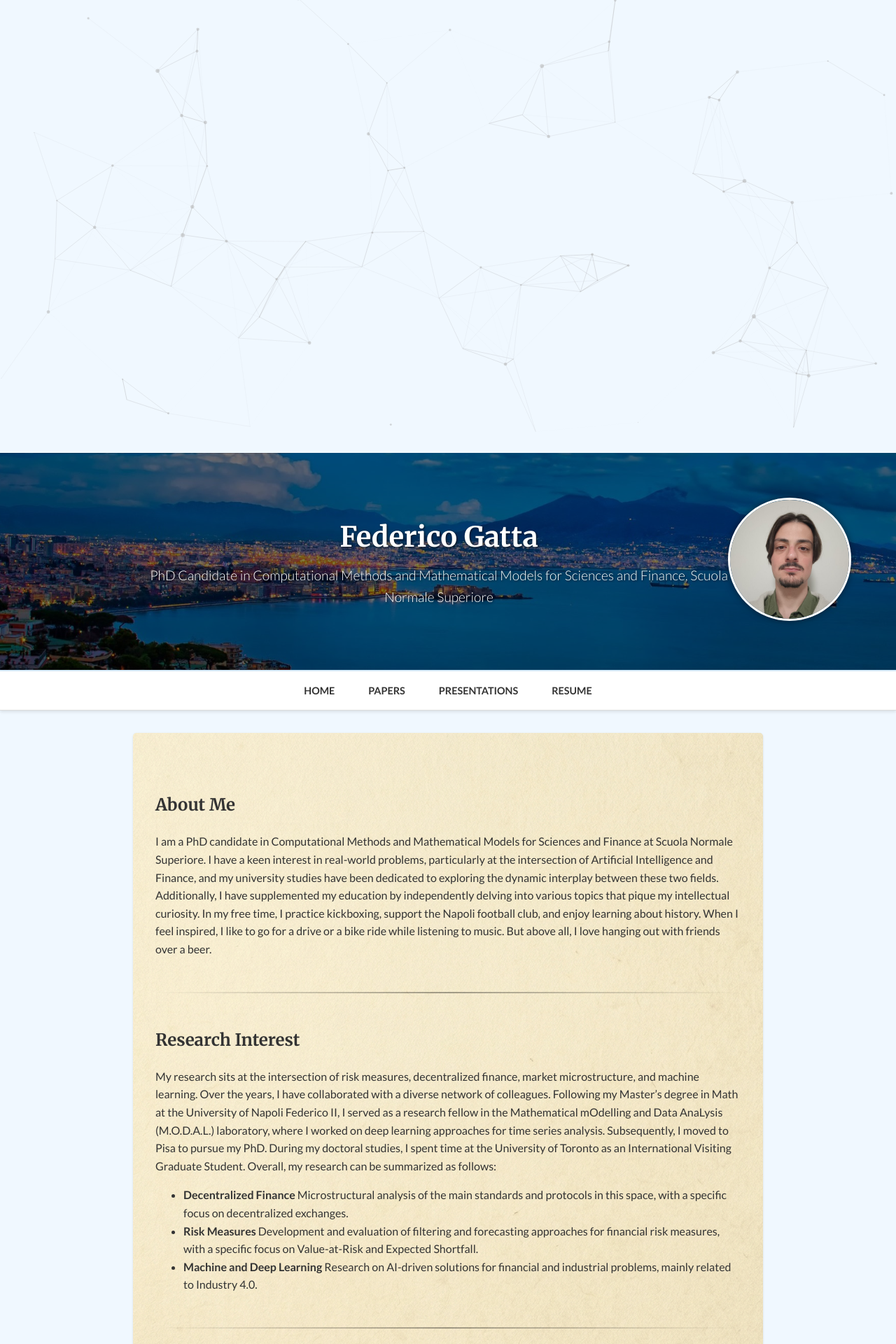
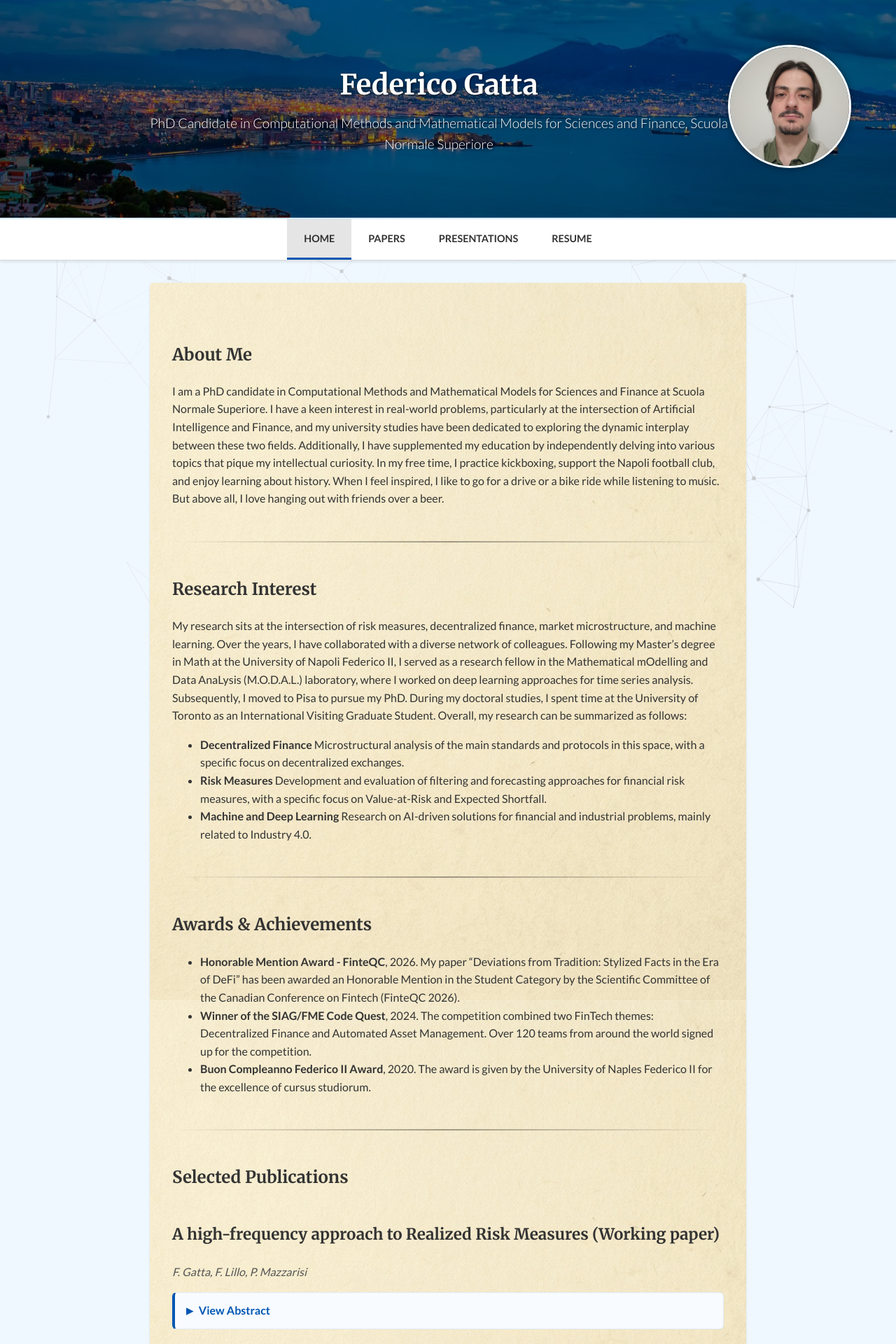
Before and after one commit to fede-gatta/fede-gatta.github.io, a Jekyll site: the page built from index.md, in a window 1280 px wide. Shown: the top 1920 px of the page at 70% size. Built offline with Jekyll 4.4.1, drawn with Linux system fonts in a browser that asks for light colours; our own code applies the rules of GitHub Pages for plain Markdown files.

Commit message:
Restore all accidentally deleted CSS blocks and preserve mobile header image

```diff
--- a/assets/css/style.scss
+++ b/assets/css/style.scss
@@ -43,6 +43,11 @@ a {
   max-width: $content-width;
   margin: 0 auto;
   padding: 0 1.5rem;
+  box-sizing: border-box;
+
+  @media (max-width: 768px) {
+    padding: 0 1rem;
+  }
 }
 
 // -----------------------------------------------------------------------------
@@ -118,6 +123,8 @@ a {
   background-color: $white;
   box-shadow: 0 2px 4px rgba(0,0,0,0.1);
   border-bottom: 1px solid #ddd;
+  position: relative;
+  z-index: 10; // Ensure dropdown stays above page-content
 
   .nav-list {
     list-style: none;
@@ -143,6 +150,22 @@ a {
         background-color: #f9f9f9;
         text-decoration: none;
       }
+
+      &.active {
+        background-color: #e5e5e5;
+        border-bottom: 3px solid $link-color;
+      }
+    }
+  }
+
+  // Mobile specific overrides for Navigation
+  @media (max-width: 768px) {
+    .nav-list {
+      flex-wrap: wrap;
+    }
+    .nav-item > a {
+      padding: 0.8rem 0.8rem;
+      font-size: 0.8rem;
     }
   }
 
@@ -191,6 +214,11 @@ a {
   padding: 2rem;
   box-shadow: 0 1px 3px rgba(0,0,0,0.1);
   border-radius: 5px;
+  box-sizing: border-box; // Prevents padding from causing horizontal overflow
+
+  @media (max-width: 768px) {
+    padding: 1.5rem 1rem; // Reduce padding on mobile
+  }
 }
 
 // -----------------------------------------------------------------------------
@@ -354,3 +382,31 @@ hr {
   from { opacity: 0; transform: translateY(-5px); }
   to { opacity: 1; transform: translateY(0); }
 }
+
+// -----------------------------------------------------------------------------
+// Interactive Particle Background
+// -----------------------------------------------------------------------------
+#particles-js {
+  position: fixed;
+  width: 100%;
+  height: 100%;
+  top: 0;
+  left: 0;
+  z-index: -1; // Keep it perfectly behind all text and content
+  background-color: transparent;
+  pointer-events: auto;
+
+  @media (max-width: 768px) {
+    display: none !important; // Disable completely on mobile to save battery and space
+  }
+}
+
+.site-header, .page-content, .site-footer {
+  position: relative;
+  z-index: 1; // Ensure everything sits above the particles
+}
+
+.site-nav {
+  position: relative;
+  z-index: 10; // Must be higher than page-content so dropdowns overlay it
+}
```
